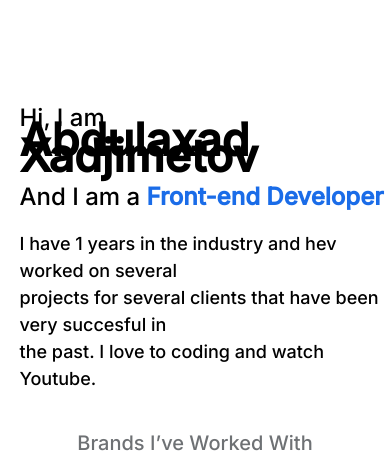
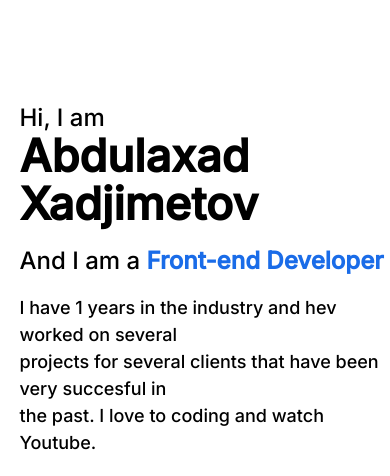
Before and after one commit to Axad575/Examplee, a plain HTML site: page index.html in a window 390 px wide. Shown: the part 52-528 px from the top of the page. Drawn offline with nearby package versions, Linux system fonts and the light colour scheme.

Commit message:
Update style.css

```diff
--- a/css/style.css
+++ b/css/style.css
@@ -83,7 +83,7 @@
 }
 @media (max-width:650px){
     .body1_div1_text2{
-        line-height:16px
+        line-height:48px
     }
     .body1_div1_text3{
         margin-top:5%;
```
